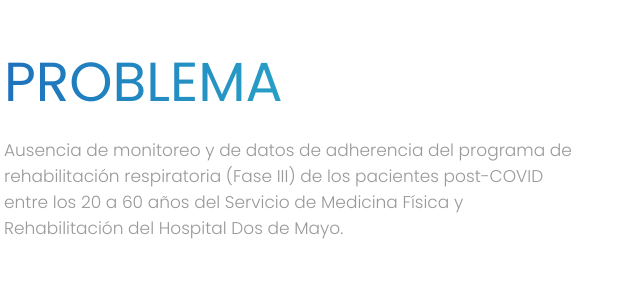
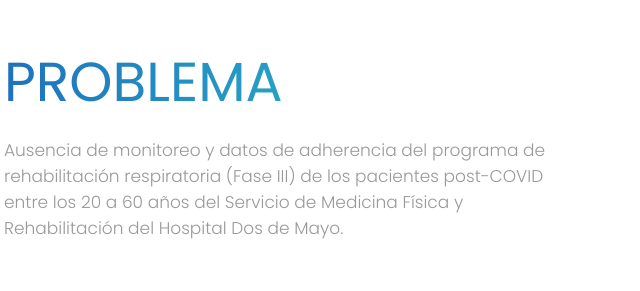
Before and after one commit to Lizardo24/prueba, a plain HTML site: page index.html in a window 1280 px wide. Shown: the part 929-1220 px from the top of the page, 51-691 px from the left. Drawn offline with Linux system fonts and the light colour scheme; some packages are replaced by stand-ins of ours.

Commit message:
Update index.html

```diff
--- a/index.html
+++ b/index.html
@@ -85,7 +85,7 @@
                <div class="col-md-6 cont_theme_blog">
                   <div class="full">
                      <h3>PROBLEMA</h3>
-                     <p>Ausencia de monitoreo y de datos de adherencia del programa de rehabilitación respiratoria (Fase III) de los pacientes post-COVID entre los 20 a 60 años del Servicio de Medicina Física y Rehabilitación del Hospital Dos de Mayo.</p>
+                     <p>Ausencia de monitoreo y datos de adherencia del programa de rehabilitación respiratoria (Fase III) de los pacientes post-COVID entre los 20 a 60 años del Servicio de Medicina Física y Rehabilitación del Hospital Dos de Mayo.</p>
                   </div>
                </div>
                <!-- end featured cont -->
```
